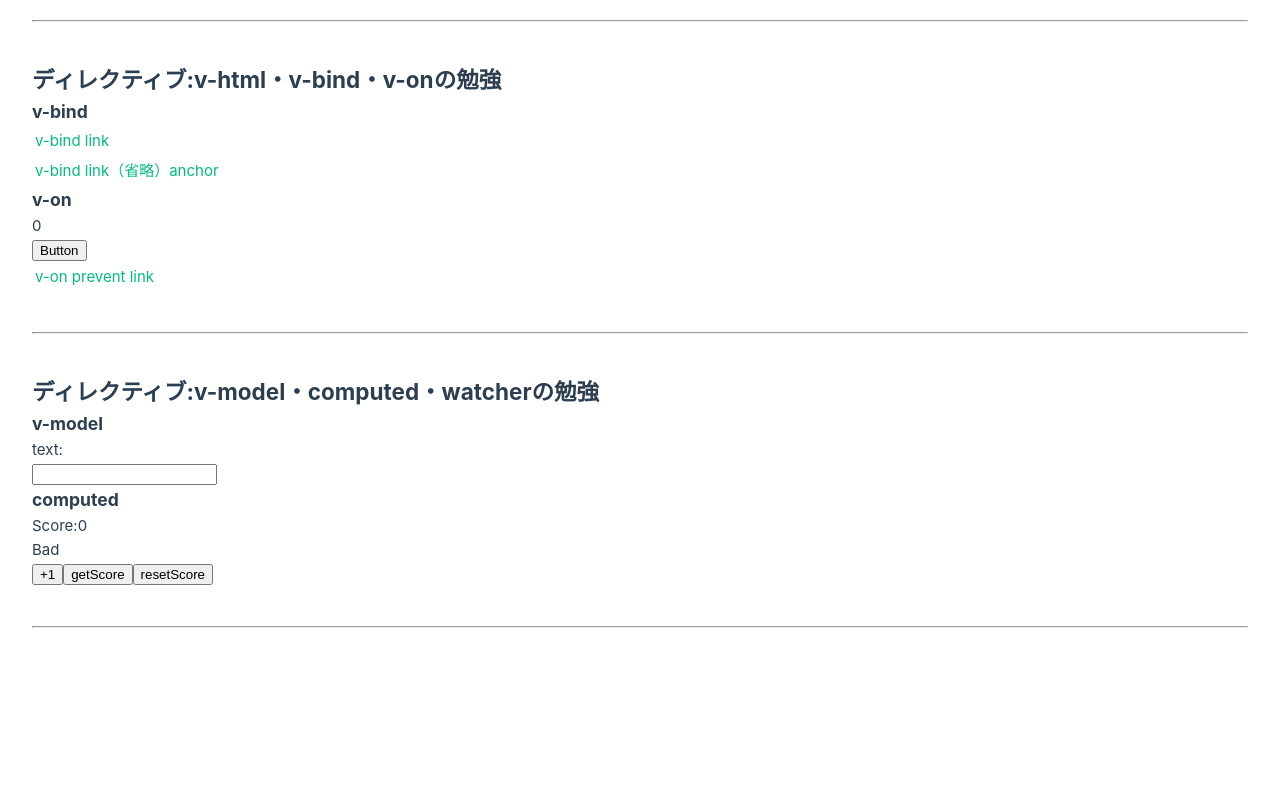
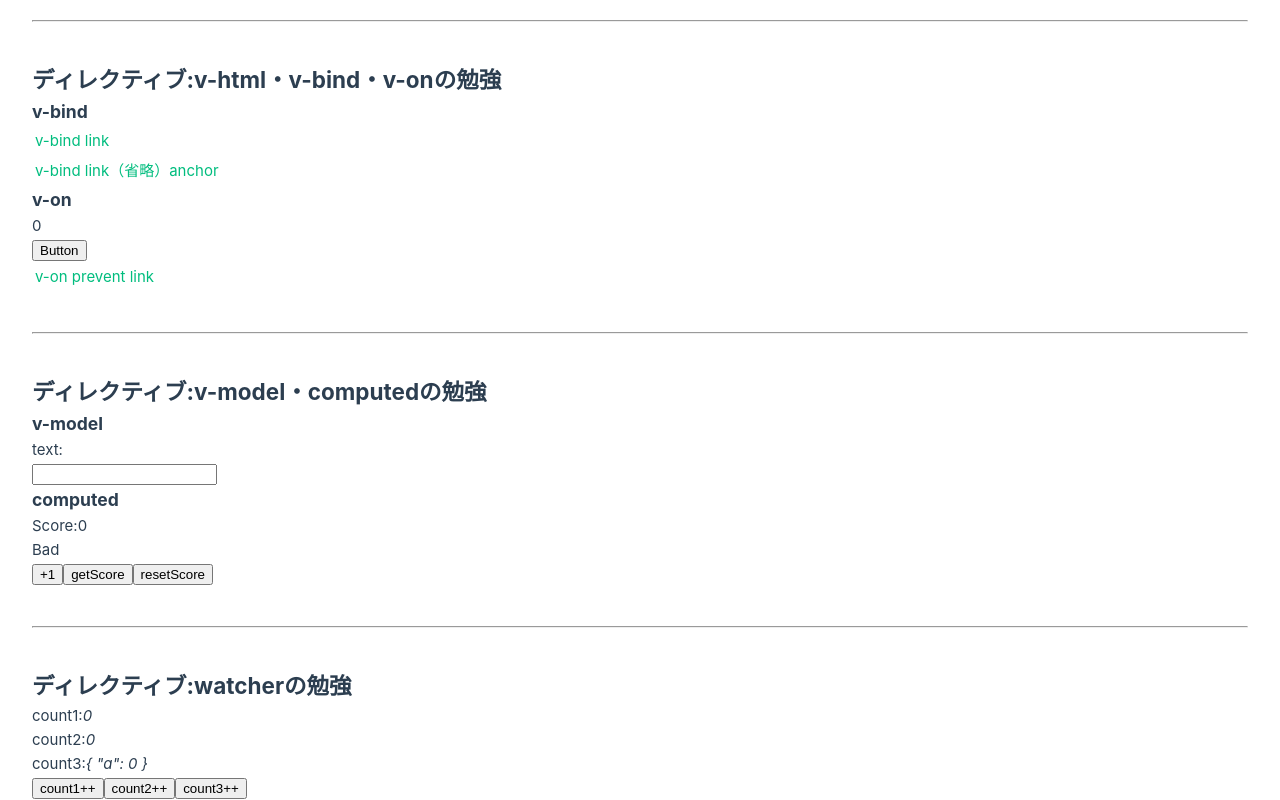
Before and after one commit to sogo-0910/vue-practice, a Vue app: page / in a window 1280 px wide. Shown: the part 320-1120 px from the top of the page. Before the commit the page ends 988 px from the top, so only its background shows below. Built offline with nearby package versions, Linux system fonts and the light colour scheme; the HTML template or start-up script is replaced by a standard one.

Commit message:
feat:watch勉強

```diff
--- a/src/App.vue
+++ b/src/App.vue
@@ -2,6 +2,7 @@
   import reactivePractice from './components/reactivePractice.vue'
   import directivePractice from './components/directivePractice.vue'
   import DirectivePracticeType2 from './components/directivePracticeType2.vue'
+  import DirectivePracticeType3 from './components/directivePracticeType3.vue'
 </script>
 
 <template>
@@ -13,6 +14,7 @@ import DirectivePracticeType2 from './components/directivePracticeType2.vue'
     <hr />
     <DirectivePracticeType2 />
     <hr />
+    <DirectivePracticeType3 />
   </div>
 </template>
 
--- a/src/components/directivePracticeType2.vue
+++ b/src/components/directivePracticeType2.vue
@@ -22,7 +22,7 @@
 </script>
 
 <template>
-  <h2>ディレクティブ:v-model・computed・watcherの勉強</h2>
+  <h2>ディレクティブ:v-model・computedの勉強</h2>
 
   <h3>v-model</h3>
 
--- /dev/null
+++ b/src/components/directivePracticeType3.vue
@@ -0,0 +1,50 @@
+<script setup lang="ts">
+  import { ref, watch, watchEffect } from 'vue'
+  import type { Ref } from 'vue'
+
+  const count1: Ref<number> = ref(0)
+  const count2: Ref<number> = ref(0)
+  interface Count3 {
+    a: number
+  }
+
+  const count3: Ref<Count3> = ref({ a: 0 })
+
+  // watchEffect(() => {
+  //   console.log('watchEffect')
+  //   console.log(count1.value, count2.value, count3.value)
+  // })
+
+  watch(
+    [count1, count2, () => count3.value.a],
+    (newValue, oldValue) => {
+      console.log('watch')
+      console.log(newValue)
+      console.log(oldValue)
+    },
+    {
+      immediate: true,
+    },
+  )
+</script>
+
+<template>
+  <h2>ディレクティブ:watcherの勉強</h2>
+
+  <!-- Start: watchEffect -->
+  <div>
+    count1:<em>{{ count1 }}</em>
+  </div>
+  <div>
+    count2:<em>{{ count2 }}</em>
+  </div>
+  <div>
+    count3:<em>{{ count3 }}</em>
+  </div>
+  <button type="button" @click="count1++">count1++</button>
+  <button type="button" @click="count2++">count2++</button>
+  <button type="button" @click="count3.a++">count3++</button>
+  <!-- End: watchEffect -->
+</template>
+
+<style scoped></style>
```
Also changed, not shown: src/components/reactivePractice.vue (indentation only). Lines whose indentation alone changed are shown as unchanged.
